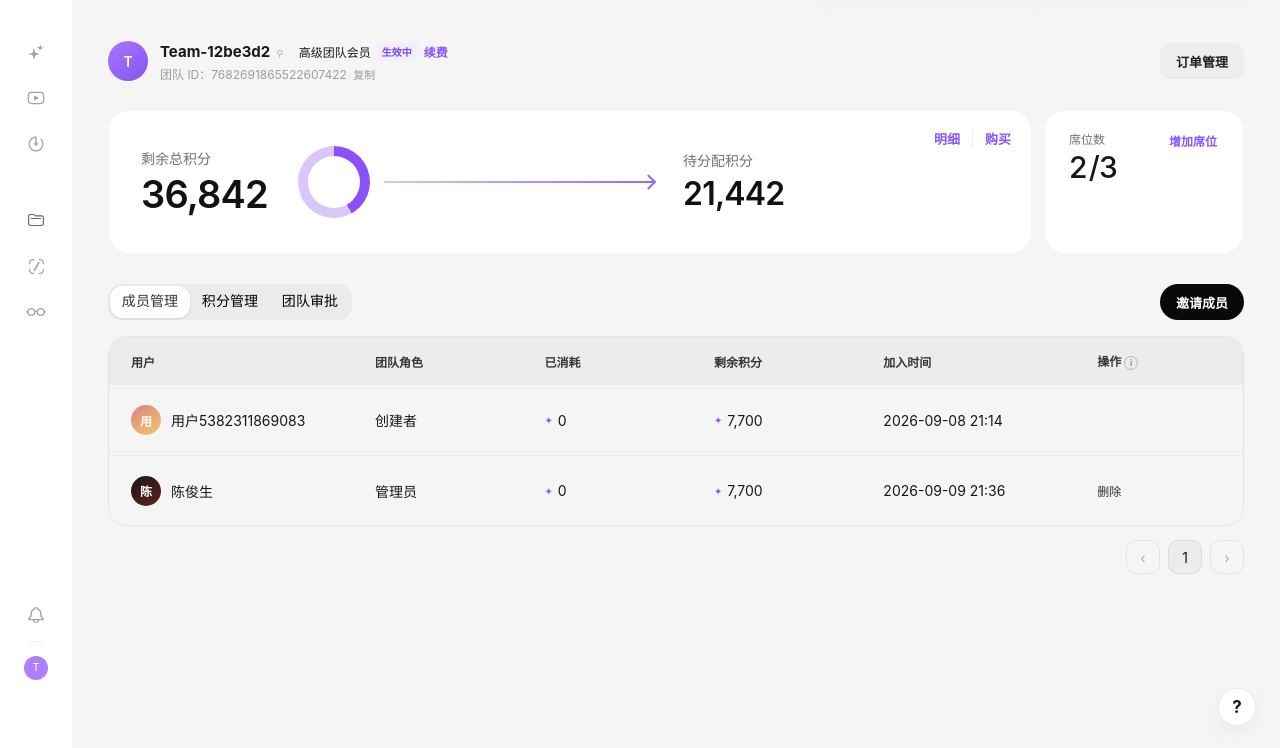
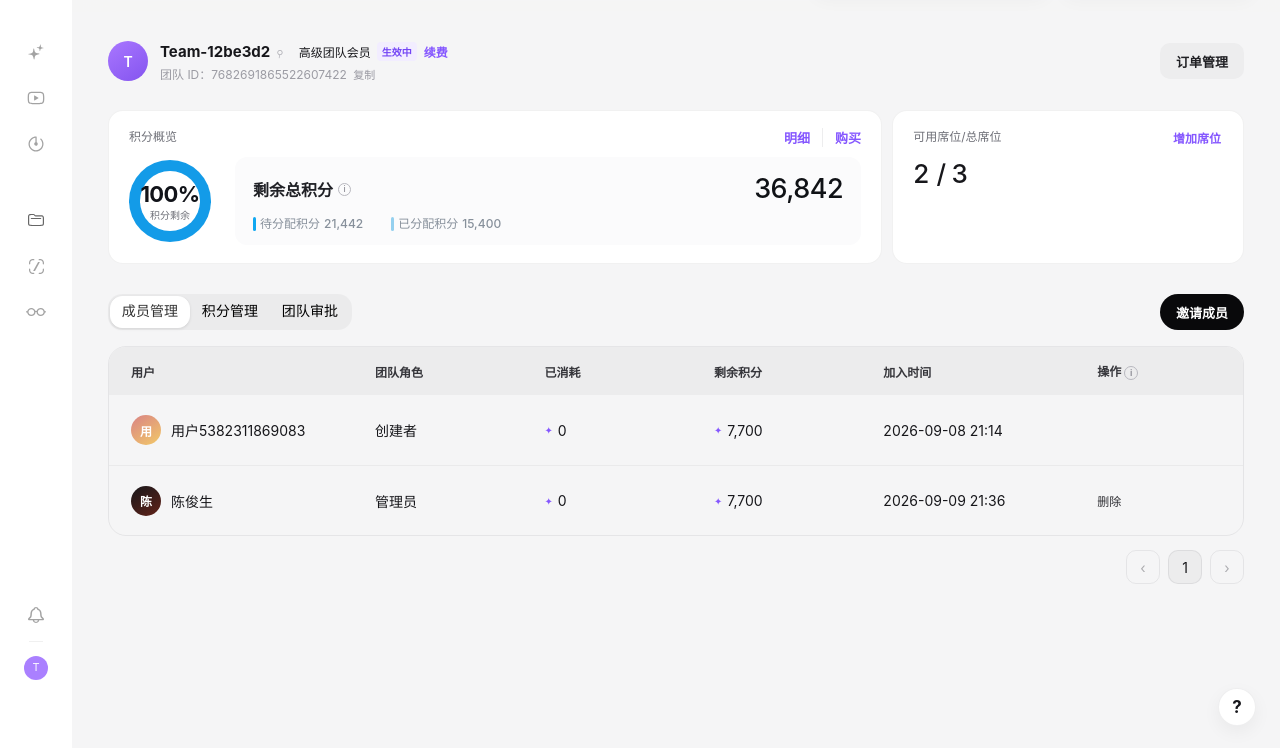
Before and after one commit to wcoral093-design/team-management-demo, a website: page team-management-demo.html in a window 1280 px wide. Shown: the part 52-800 px from the top of the page. Drawn offline with Linux system fonts and the light colour scheme.

Commit message:
Match credit overview reference layout

```diff
--- a/styles.css
+++ b/styles.css
@@ -2030,33 +2030,45 @@ body.is-points-detail .simulation-switch {
 .toolbar > .tabs { align-items: center; }
 .toolbar > .tabs > .tab { height: calc(var(--toolbar-control-height) - 4px); }
 
-/* Team plan is part of the identity; balances share one expanded overview. */
+/* Team plan is part of the identity; the overview follows the supplied compact card layout. */
 .team-name-row { flex-wrap: wrap; }
 .team-plan { display: inline-flex; align-items: center; gap: 6px; margin-left: 10px; font-size: 12px; font-weight: 500; }
-.summary-grid { grid-template-columns: minmax(0, 1fr) 200px; }
-.credits-card { min-height: 142px; padding: 24px; }
-.credit-summary-actions { position: absolute; top: 18px; right: 20px; z-index: 1; display: flex; align-items: center; }
-.credit-summary-flow { display: grid; grid-template-columns: max-content minmax(190px, 1fr) minmax(150px, .58fr); align-items: center; gap: 30px; min-height: 94px; padding: 4px 118px 4px 8px; }
-.credit-summary-metric { min-width: 0; }
-.credit-summary-metric .card-label { font-size: 14px; line-height: 22px; }
-.credit-summary-metric .large-number { margin-top: 2px; font-size: 38px; font-weight: 600; line-height: 44px; }
-.credit-unallocated-metric .large-number { font-size: 32px; line-height: 40px; }
-.credit-allocation-bridge { display: flex; min-width: 0; align-items: center; }
-.credit-donut { --assigned-angle: 0deg; position: relative; width: 72px; height: 72px; flex: 0 0 72px; border-radius: 50%; background: conic-gradient(#8d50f8 0 var(--assigned-angle), #d8c7f8 var(--assigned-angle) 360deg); }
-.credit-donut::after { position: absolute; inset: 10px; border-radius: 50%; background: #fff; content: ''; }
-.credit-flow-arrow { position: relative; height: 2px; min-width: 72px; flex: 1; margin-left: 14px; background: linear-gradient(90deg, #d8c7f8, #9b65f5); }
-.credit-flow-arrow::after { position: absolute; top: 50%; right: -1px; width: 9px; height: 9px; border-top: 2px solid #9b65f5; border-right: 2px solid #9b65f5; content: ''; transform: translateY(-50%) rotate(45deg); }
+.summary-grid { grid-template-columns: minmax(0, 2.2fr) minmax(260px, 1fr); gap: 10px; }
+.summary-card { border-color: rgba(22, 22, 27, .06); border-radius: 15px; }
+.credits-card { min-height: 150px; padding: 16px 20px 18px; }
+.credit-summary-header { display: flex; align-items: center; justify-content: space-between; min-height: 20px; }
+.credit-summary-actions { display: flex; align-items: center; }
+.credit-summary-content { display: grid; grid-template-columns: 86px minmax(0, 1fr); align-items: center; gap: 20px; margin-top: 10px; }
+.credit-donut { --remaining-angle: 0deg; position: relative; display: grid; width: 82px; height: 82px; flex: 0 0 82px; place-items: center; border-radius: 50%; background: conic-gradient(#139be8 0 var(--remaining-angle), #d7e6ef var(--remaining-angle) 360deg); }
+.credit-donut::after { position: absolute; inset: 11px; border-radius: 50%; background: #fff; content: ''; }
+.credit-donut-center { position: relative; z-index: 1; display: flex; flex-direction: column; align-items: center; }
+.credit-donut-center strong { color: #111319; font-size: 22px; font-weight: 650; line-height: 26px; letter-spacing: -.6px; }
+.credit-donut-center span { margin-top: 1px; color: var(--text-secondary); font-size: 10px; line-height: 14px; }
+.credit-balance-panel { min-width: 0; min-height: 86px; padding: 16px 18px 12px; border-radius: 12px; background: #fbfbfc; }
+.credit-balance-main { display: flex; min-width: 0; align-items: center; justify-content: space-between; gap: 20px; }
+.credit-balance-title { display: flex; align-items: center; gap: 5px; color: #202126; font-size: 16px; font-weight: 600; white-space: nowrap; }
+.credit-balance-title .info-dot { width: 13px; height: 13px; font-size: 8px; }
+.credit-balance-main .large-number { margin: 0; font-size: 27px; font-weight: 500; line-height: 32px; letter-spacing: -.5px; white-space: nowrap; }
+.credit-balance-breakdown { display: flex; flex-wrap: wrap; gap: 12px 28px; margin-top: 10px; color: #87909b; font-size: 12px; line-height: 18px; }
+.credit-balance-breakdown span { display: inline-flex; align-items: center; gap: 4px; }
+.credit-balance-breakdown strong { color: inherit; font-weight: 500; }
+.credit-legend { display: inline-block; width: 3px; height: 14px; border-radius: 2px; }
+.credit-legend-unallocated { background: #11a8f1; }
+.credit-legend-assigned { background: #94d0ef; }
+.seats-card { min-height: 150px; padding: 17px 20px; }
+.seats-card .card-label { font-size: 12px; }
+.seats-card .seat-number { margin-top: 12px; font-size: 26px; line-height: 32px; }
+.seats-card .summary-topline > .link-button { top: 17px; right: 20px; }
 @media (max-width: 900px) {
   .summary-grid { grid-template-columns: 1fr; }
   .team-plan { margin-left: 0; }
 }
-@media (max-width: 1080px) {
-  .credit-summary-flow { grid-template-columns: max-content minmax(150px, 1fr) minmax(140px, .7fr); gap: 22px; padding-right: 100px; }
+@media (min-width: 901px) and (max-width: 1080px) {
+  .summary-grid { grid-template-columns: minmax(0, 1.8fr) minmax(230px, .8fr); }
+  .credit-summary-content { gap: 14px; }
 }
 @media (max-width: 600px) {
-  .credits-card { padding-top: 54px; }
-  .credit-summary-flow { grid-template-columns: 1fr; justify-items: center; gap: 18px; padding: 0; text-align: center; }
-  .credit-allocation-bridge { flex-direction: column; gap: 12px; }
-  .credit-flow-arrow { width: 2px; min-width: 0; height: 42px; margin: 0; background: linear-gradient(180deg, #d8c7f8, #9b65f5); }
-  .credit-flow-arrow::after { top: auto; right: 50%; bottom: -1px; transform: translateX(50%) rotate(135deg); }
-}
+  .credit-summary-content { grid-template-columns: 1fr; justify-items: center; }
+  .credit-balance-panel { width: 100%; }
+  .credit-balance-main { align-items: flex-start; flex-direction: column; gap: 4px; }
+}
--- a/team-management-demo.html
+++ b/team-management-demo.html
@@ -2038,35 +2038,47 @@ body.is-points-detail .simulation-switch {
 .toolbar > .tabs { align-items: center; }
 .toolbar > .tabs > .tab { height: calc(var(--toolbar-control-height) - 4px); }
 
-/* Team plan is part of the identity; balances share one expanded overview. */
+/* Team plan is part of the identity; the overview follows the supplied compact card layout. */
 .team-name-row { flex-wrap: wrap; }
 .team-plan { display: inline-flex; align-items: center; gap: 6px; margin-left: 10px; font-size: 12px; font-weight: 500; }
-.summary-grid { grid-template-columns: minmax(0, 1fr) 200px; }
-.credits-card { min-height: 142px; padding: 24px; }
-.credit-summary-actions { position: absolute; top: 18px; right: 20px; z-index: 1; display: flex; align-items: center; }
-.credit-summary-flow { display: grid; grid-template-columns: max-content minmax(190px, 1fr) minmax(150px, .58fr); align-items: center; gap: 30px; min-height: 94px; padding: 4px 118px 4px 8px; }
-.credit-summary-metric { min-width: 0; }
-.credit-summary-metric .card-label { font-size: 14px; line-height: 22px; }
-.credit-summary-metric .large-number { margin-top: 2px; font-size: 38px; font-weight: 600; line-height: 44px; }
-.credit-unallocated-metric .large-number { font-size: 32px; line-height: 40px; }
-.credit-allocation-bridge { display: flex; min-width: 0; align-items: center; }
-.credit-donut { --assigned-angle: 0deg; position: relative; width: 72px; height: 72px; flex: 0 0 72px; border-radius: 50%; background: conic-gradient(#8d50f8 0 var(--assigned-angle), #d8c7f8 var(--assigned-angle) 360deg); }
-.credit-donut::after { position: absolute; inset: 10px; border-radius: 50%; background: #fff; content: ''; }
-.credit-flow-arrow { position: relative; height: 2px; min-width: 72px; flex: 1; margin-left: 14px; background: linear-gradient(90deg, #d8c7f8, #9b65f5); }
-.credit-flow-arrow::after { position: absolute; top: 50%; right: -1px; width: 9px; height: 9px; border-top: 2px solid #9b65f5; border-right: 2px solid #9b65f5; content: ''; transform: translateY(-50%) rotate(45deg); }
+.summary-grid { grid-template-columns: minmax(0, 2.2fr) minmax(260px, 1fr); gap: 10px; }
+.summary-card { border-color: rgba(22, 22, 27, .06); border-radius: 15px; }
+.credits-card { min-height: 150px; padding: 16px 20px 18px; }
+.credit-summary-header { display: flex; align-items: center; justify-content: space-between; min-height: 20px; }
+.credit-summary-actions { display: flex; align-items: center; }
+.credit-summary-content { display: grid; grid-template-columns: 86px minmax(0, 1fr); align-items: center; gap: 20px; margin-top: 10px; }
+.credit-donut { --remaining-angle: 0deg; position: relative; display: grid; width: 82px; height: 82px; flex: 0 0 82px; place-items: center; border-radius: 50%; background: conic-gradient(#139be8 0 var(--remaining-angle), #d7e6ef var(--remaining-angle) 360deg); }
+.credit-donut::after { position: absolute; inset: 11px; border-radius: 50%; background: #fff; content: ''; }
+.credit-donut-center { position: relative; z-index: 1; display: flex; flex-direction: column; align-items: center; }
+.credit-donut-center strong { color: #111319; font-size: 22px; font-weight: 650; line-height: 26px; letter-spacing: -.6px; }
+.credit-donut-center span { margin-top: 1px; color: var(--text-secondary); font-size: 10px; line-height: 14px; }
+.credit-balance-panel { min-width: 0; min-height: 86px; padding: 16px 18px 12px; border-radius: 12px; background: #fbfbfc; }
+.credit-balance-main { display: flex; min-width: 0; align-items: center; justify-content: space-between; gap: 20px; }
+.credit-balance-title { display: flex; align-items: center; gap: 5px; color: #202126; font-size: 16px; font-weight: 600; white-space: nowrap; }
+.credit-balance-title .info-dot { width: 13px; height: 13px; font-size: 8px; }
+.credit-balance-main .large-number { margin: 0; font-size: 27px; font-weight: 500; line-height: 32px; letter-spacing: -.5px; white-space: nowrap; }
+.credit-balance-breakdown { display: flex; flex-wrap: wrap; gap: 12px 28px; margin-top: 10px; color: #87909b; font-size: 12px; line-height: 18px; }
+.credit-balance-breakdown span { display: inline-flex; align-items: center; gap: 4px; }
+.credit-balance-breakdown strong { color: inherit; font-weight: 500; }
+.credit-legend { display: inline-block; width: 3px; height: 14px; border-radius: 2px; }
+.credit-legend-unallocated { background: #11a8f1; }
+.credit-legend-assigned { background: #94d0ef; }
+.seats-card { min-height: 150px; padding: 17px 20px; }
+.seats-card .card-label { font-size: 12px; }
+.seats-card .seat-number { margin-top: 12px; font-size: 26px; line-height: 32px; }
+.seats-card .summary-topline > .link-button { top: 17px; right: 20px; }
 @media (max-width: 900px) {
   .summary-grid { grid-template-columns: 1fr; }
   .team-plan { margin-left: 0; }
 }
-@media (max-width: 1080px) {
-  .credit-summary-flow { grid-template-columns: max-content minmax(150px, 1fr) minmax(140px, .7fr); gap: 22px; padding-right: 100px; }
+@media (min-width: 901px) and (max-width: 1080px) {
+  .summary-grid { grid-template-columns: minmax(0, 1.8fr) minmax(230px, .8fr); }
+  .credit-summary-content { gap: 14px; }
 }
 @media (max-width: 600px) {
-  .credits-card { padding-top: 54px; }
-  .credit-summary-flow { grid-template-columns: 1fr; justify-items: center; gap: 18px; padding: 0; text-align: center; }
-  .credit-allocation-bridge { flex-direction: column; gap: 12px; }
-  .credit-flow-arrow { width: 2px; min-width: 0; height: 42px; margin: 0; background: linear-gradient(180deg, #d8c7f8, #9b65f5); }
-  .credit-flow-arrow::after { top: auto; right: 50%; bottom: -1px; transform: translateX(50%) rotate(135deg); }
+  .credit-summary-content { grid-template-columns: 1fr; justify-items: center; }
+  .credit-balance-panel { width: 100%; }
+  .credit-balance-main { align-items: flex-start; flex-direction: column; gap: 4px; }
 }
 
 </style>
@@ -2144,19 +2156,23 @@ body.is-points-detail .simulation-switch {
 
       <section class="summary-grid" aria-label="团队概览">
         <article class="summary-card credits-card">
-          <div class="credit-summary-actions"><button class="link-button" data-action="details">明细</button><button class="link-button" data-action="buy">购买</button></div>
-          <div class="credit-summary-flow">
-            <section class="credit-summary-metric" aria-label="剩余总积分">
-              <div class="card-label">剩余总积分</div>
-              <div class="large-number" id="availableTotal">0</div>
-            </section>
-            <div class="credit-allocation-bridge">
-              <div class="credit-donut" id="allocationDonut" role="img" aria-label="剩余总积分中的待分配积分占比"></div>
-              <div class="credit-flow-arrow" aria-hidden="true"></div>
+          <div class="credit-summary-header">
+            <div class="card-label">积分概览</div>
+            <div class="credit-summary-actions"><button class="link-button" data-action="details">明细</button><button class="link-button" data-action="buy">购买</button></div>
+          </div>
+          <div class="credit-summary-content">
+            <div class="credit-donut" id="allocationDonut" role="img" aria-label="团队积分剩余比例">
+              <div class="credit-donut-center"><strong id="remainingPercent">0%</strong><span>积分剩余</span></div>
             </div>
-            <section class="credit-summary-metric credit-unallocated-metric" aria-label="待分配积分">
-              <div class="card-label">待分配积分</div>
-              <div class="large-number" id="unallocatedSummaryTotal">0</div>
+            <section class="credit-balance-panel" aria-label="剩余总积分">
+              <div class="credit-balance-main">
+                <div class="credit-balance-title">剩余总积分 <span class="info-dot" title="成员剩余积分与待分配积分之和">i</span></div>
+                <div class="large-number" id="availableTotal">0</div>
+              </div>
+              <div class="credit-balance-breakdown">
+                <span><i class="credit-legend credit-legend-unallocated"></i>待分配积分 <strong id="unallocatedSummaryTotal">0</strong></span>
+                <span><i class="credit-legend credit-legend-assigned"></i>已分配积分 <strong id="assignedSummaryTotal">0</strong></span>
+              </div>
             </section>
           </div>
         </article>
@@ -2164,8 +2180,8 @@ body.is-points-detail .simulation-switch {
         <article class="summary-card seats-card">
           <div class="summary-topline">
             <div>
-              <div class="card-label">席位数</div>
-              <div class="seat-number"><span id="seatUsed">2</span><small>/<span id="seatTotal">3</span></small></div>
+              <div class="card-label">可用席位/总席位</div>
+              <div class="seat-number"><span id="seatUsed">2</span><small> / <span id="seatTotal">3</span></small></div>
             </div>
             <button class="link-button" data-action="seats">增加席位</button>
           </div>
@@ -2665,11 +2681,15 @@ function renderSummary() {
   const assigned = assignedTotal();
   const available = availableTotal();
   const total = assigned + available;
+  const consumed = teamConsumedTotal();
+  const issued = total + consumed;
+  const remainingPercent = issued ? Math.round((total / issued) * 100) : 0;
   $("#availableTotal").textContent = format(total);
   $("#unallocatedSummaryTotal").textContent = format(available);
-  const assignedAngle = total ? (assigned / total) * 360 : 0;
-  $("#allocationDonut").style.setProperty("--assigned-angle", `${assignedAngle}deg`);
-  $("#allocationDonut").setAttribute("aria-label", `剩余总积分 ${format(total)}，其中待分配积分 ${format(available)}`);
+  $("#assignedSummaryTotal").textContent = format(assigned);
+  $("#remainingPercent").textContent = `${remainingPercent}%`;
+  $("#allocationDonut").style.setProperty("--remaining-angle", `${remainingPercent * 3.6}deg`);
+  $("#allocationDonut").setAttribute("aria-label", `积分剩余 ${remainingPercent}%，剩余总积分 ${format(total)}`);
   $("#seatUsed").textContent = String(state.seats.used);
   $("#seatTotal").textContent = String(state.seats.total);
 }
```
Also changed, not shown: app.js (+7 -3 lines), index.html (+18 -14 lines).
